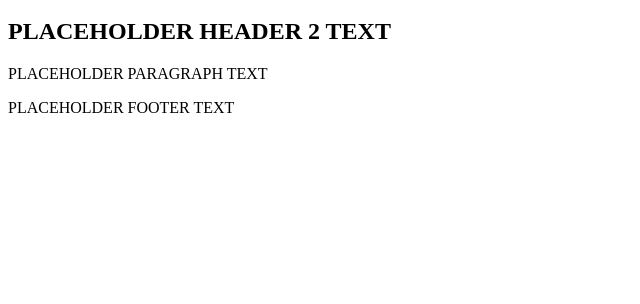
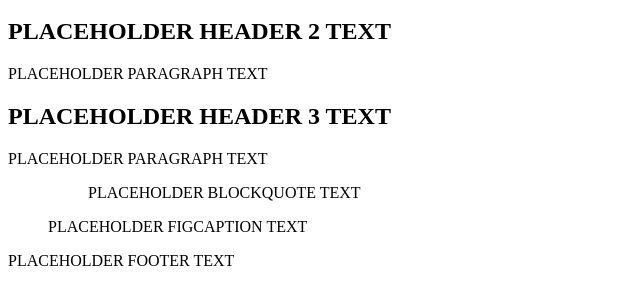
Before and after one commit to greymeridian/cosc219-site, a plain HTML site: page about.html in a window 1280 px wide. Shown: the part 136-440 px from the top of the page, without its empty margins (0-640 px from the left). Drawn offline with Linux system fonts and the light colour scheme.

Commit message:
Added blank styles.css file to css folder to be detected by GitHub. Fixed about.html skeleton to match closer to Lab 1 rubric by adding two <section> with their own headers, and a <figure> with a <figcaption>.

```diff
--- a/about.html
+++ b/about.html
@@ -17,8 +17,22 @@
         </nav>
     </header>
     <main>
-        <h2>PLACEHOLDER HEADER 2 TEXT</h2>
-        <p>PLACEHOLDER PARAGRAPH TEXT</p>
+        <section>
+            <h2>PLACEHOLDER HEADER 2 TEXT</h2>
+            <p>PLACEHOLDER PARAGRAPH TEXT</p>
+        </section>
+
+        <section>
+            <h2>PLACEHOLDER HEADER 3 TEXT</h2>
+            <p>PLACEHOLDER PARAGRAPH TEXT</p>
+        </section>
+
+        <figure>
+            <blockquote>
+                <p>PLACEHOLDER BLOCKQUOTE TEXT</p>
+            </blockquote>
+            <figcaption>PLACEHOLDER FIGCAPTION TEXT</figcaption>
+        </figure>
     </main>
     <footer>
         <p>PLACEHOLDER FOOTER TEXT</p>
```
Also changed, not shown: index.html (+6 -1 lines), css/styles.css (added).
